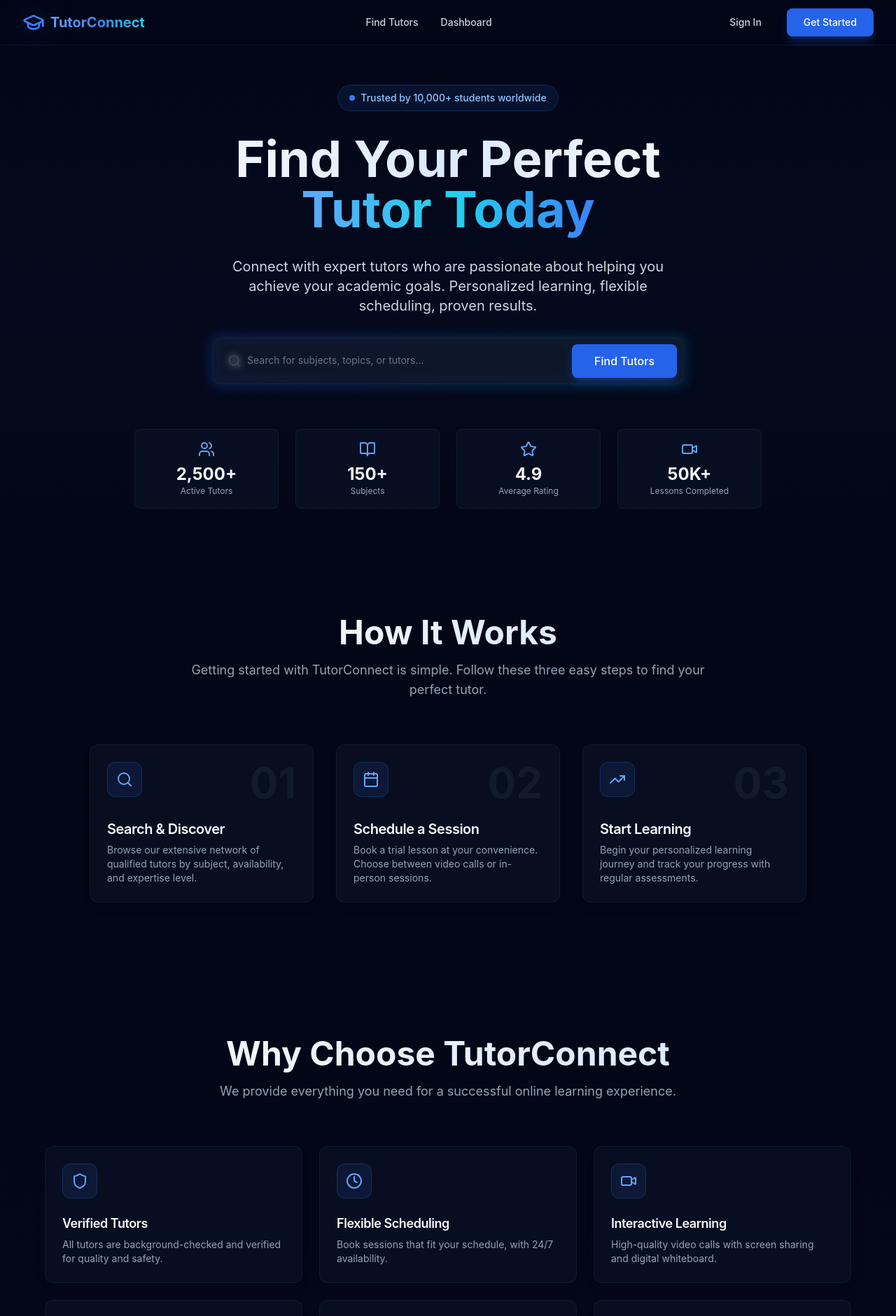
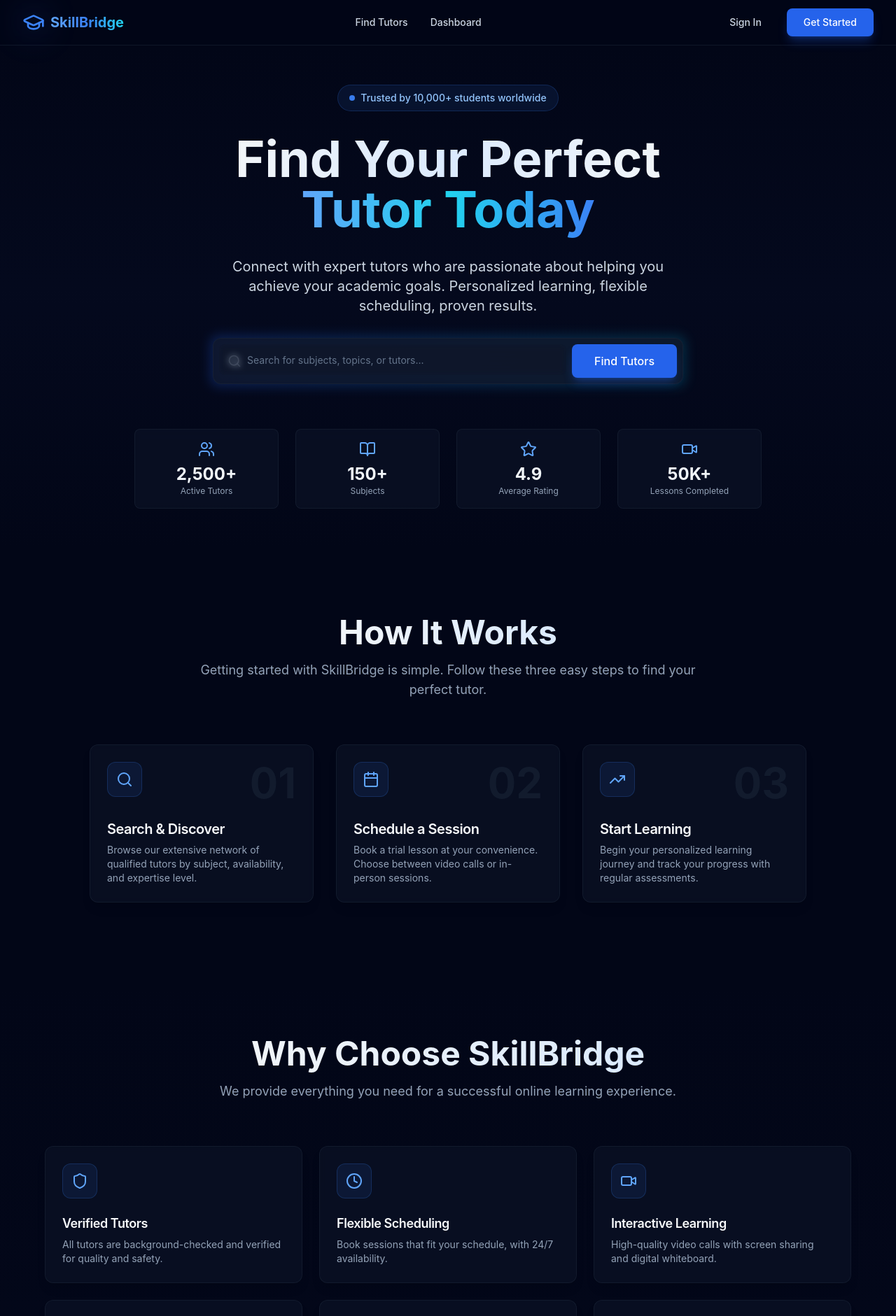
Before and after one commit to RafexStrike/Assignment-4-Frontend, a Next.js app: page / in a window 1280 px wide. Shown: the top 1881 px of the page at 70% size. Built offline with nearby package versions, Linux system fonts and the light colour scheme; no server answers.

Commit message:
user can now go directly to home page from the dashboard. ux improved.

```diff
--- a/src/app/(public)/page.tsx
+++ b/src/app/(public)/page.tsx
@@ -122,7 +122,7 @@ export default function HomePage() {
               </span>
             </h2>
             <p className="text-lg text-slate-400">
-              Getting started with TutorConnect is simple. Follow these three
+              Getting started with SkillBridge is simple. Follow these three
               easy steps to find your perfect tutor.
             </p>
           </div>
@@ -184,7 +184,7 @@ export default function HomePage() {
           <div className="text-center max-w-3xl mx-auto mb-16">
             <h2 className="text-4xl sm:text-5xl font-bold mb-4">
               <span className="bg-gradient-to-r from-slate-100 to-blue-100 bg-clip-text text-transparent">
-                Why Choose TutorConnect
+                Why Choose SkillBridge
               </span>
             </h2>
             <p className="text-lg text-slate-400">
@@ -262,7 +262,7 @@ export default function HomePage() {
             </h2>
             <p className="text-lg text-slate-400">
               Hear from students who transformed their learning journey with
-              TutorConnect.
+              SkillBridge.
             </p>
           </div>
 
--- a/src/app/admin/layout.tsx
+++ b/src/app/admin/layout.tsx
@@ -76,7 +76,7 @@ export default function AdminLayout({
       {/* Desktop Sidebar */}
       <aside className="hidden lg:flex flex-col w-64 border-r border-slate-800/50 bg-slate-900/30 backdrop-blur-xl">
         <div className="p-6 border-b border-slate-800/50">
-          <Link href="/admin" className="flex items-center gap-2">
+          <Link href="/" className="flex items-center gap-2">
             <div className="p-2 rounded-lg bg-blue-500/10 border border-blue-500/20">
               <Shield className="h-6 w-6 text-blue-400" />
             </div>
@@ -126,7 +126,7 @@ export default function AdminLayout({
       {/* Mobile Header */}
       <div className="lg:hidden fixed top-0 left-0 right-0 z-50 bg-slate-950/80 backdrop-blur-xl border-b border-slate-800/50">
         <div className="flex items-center justify-between p-4">
-          <Link href="/admin" className="flex items-center gap-2">
+          <Link href="/" className="flex items-center gap-2">
             <div className="p-2 rounded-lg bg-blue-500/10 border border-blue-500/20">
               <Shield className="h-5 w-5 text-blue-400" />
             </div>
--- a/src/app/dashboard/layout.tsx
+++ b/src/app/dashboard/layout.tsx
@@ -73,7 +73,7 @@ export default function StudentDashboardLayout({
       {/* Desktop Sidebar */}
       <aside className="hidden lg:flex flex-col w-64 border-r border-slate-800/50 bg-slate-900/30 backdrop-blur-xl">
         <div className="p-6 border-b border-slate-800/50">
-          <Link href="/dashboard" className="flex items-center gap-2">
+          <Link href="/" className="flex items-center gap-2">
             <div className="p-2 rounded-lg bg-blue-500/10 border border-blue-500/20">
               <GraduationCap className="h-6 w-6 text-blue-400" />
             </div>
@@ -120,7 +120,7 @@ export default function StudentDashboardLayout({
       {/* Mobile Header */}
       <div className="lg:hidden fixed top-0 left-0 right-0 z-50 bg-slate-950/80 backdrop-blur-xl border-b border-slate-800/50">
         <div className="flex items-center justify-between p-4">
-          <Link href="/dashboard" className="flex items-center gap-2">
+          <Link href="/" className="flex items-center gap-2">
             <div className="p-2 rounded-lg bg-blue-500/10 border border-blue-500/20">
               <GraduationCap className="h-5 w-5 text-blue-400" />
             </div>
--- a/src/app/register/page.tsx
+++ b/src/app/register/page.tsx
@@ -110,7 +110,7 @@ export default function RegisterPage() {
                 </span>
               </CardTitle>
               <CardDescription className="text-slate-400">
-                Join TutorConnect and start learning or teaching today
+                Join SkillBridge and start learning or teaching today
               </CardDescription>
             </div>
 
--- a/src/app/tutor/layout.tsx
+++ b/src/app/tutor/layout.tsx
@@ -73,7 +73,7 @@ export default function TutorLayout({
       {/* Desktop Sidebar */}
       <aside className="hidden lg:flex flex-col w-64 border-r border-slate-800/50 bg-slate-900/30 backdrop-blur-xl">
         <div className="p-6 border-b border-slate-800/50">
-          <Link href="/tutor/dashboard" className="flex items-center gap-2">
+          <Link href="/" className="flex items-center gap-2">
             <div className="p-2 rounded-lg bg-blue-500/10 border border-blue-500/20">
               <GraduationCap className="h-6 w-6 text-blue-400" />
             </div>
@@ -120,7 +120,7 @@ export default function TutorLayout({
       {/* Mobile Header */}
       <div className="lg:hidden fixed top-0 left-0 right-0 z-50 bg-slate-950/80 backdrop-blur-xl border-b border-slate-800/50">
         <div className="flex items-center justify-between p-4">
-          <Link href="/tutor/dashboard" className="flex items-center gap-2">
+          <Link href="/" className="flex items-center gap-2">
             <div className="p-2 rounded-lg bg-blue-500/10 border border-blue-500/20">
               <GraduationCap className="h-5 w-5 text-blue-400" />
             </div>
--- a/src/components/footer.tsx
+++ b/src/components/footer.tsx
@@ -17,7 +17,7 @@ export function Footer() {
                 <GraduationCap className="h-8 w-8 text-blue-500 relative z-10" />
               </div>
               <span className="text-xl font-bold bg-gradient-to-r from-blue-400 via-blue-500 to-cyan-400 bg-clip-text text-transparent">
-                TutorConnect
+                SkillBridge
               </span>
             </Link>
             <p className="text-sm text-slate-400 max-w-xs">
@@ -85,8 +85,8 @@ export function Footer() {
             <ul className="space-y-3">
               <li className="flex items-center gap-2 text-sm text-slate-400">
                 <Mail className="h-4 w-4 text-blue-500" />
-                <a href="mailto:hello@tutorconnect.com" className="hover:text-blue-400 transition-colors duration-200">
-                  hello@tutorconnect.com
+                <a href="mailto:hello@SkillBridge.com" className="hover:text-blue-400 transition-colors duration-200">
+                  hello@SkillBridge.com
                 </a>
               </li>
               <li className="flex items-center gap-2 text-sm text-slate-400">
@@ -106,7 +106,7 @@ export function Footer() {
         {/* Bottom Bar */}
         <div className="mt-12 pt-8 border-t border-slate-800/50 flex flex-col sm:flex-row justify-between items-center gap-4">
           <p className="text-sm text-slate-500">
-            © {new Date().getFullYear()} TutorConnect. All rights reserved.
+            © {new Date().getFullYear()} SkillBridge. All rights reserved.
           </p>
           <div className="flex gap-6">
             <Link href="/privacy" className="text-sm text-slate-500 hover:text-blue-400 transition-colors duration-200">
--- a/src/components/navbar.tsx
+++ b/src/components/navbar.tsx
@@ -66,7 +66,7 @@ export function Navbar() {
               <GraduationCap className="h-8 w-8 text-blue-500 relative z-10 group-hover:scale-110 transition-transform duration-300" />
             </div>
             <span className="text-xl font-bold bg-gradient-to-r from-blue-400 via-blue-500 to-cyan-400 bg-clip-text text-transparent">
-              TutorConnect
+              SkillBridge
             </span>
           </Link>
 
```
